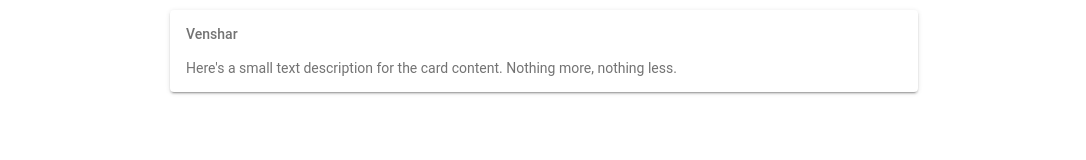
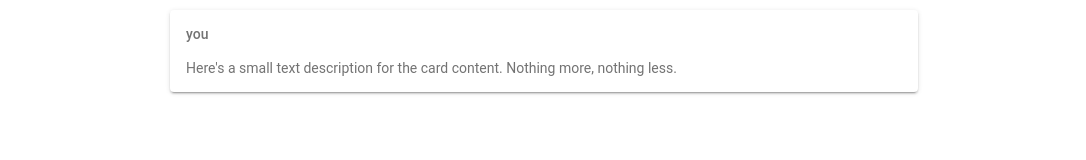
Before and after one commit to kend-official/yol-client, a React (Vite) app: page /chat in a window 1280 px wide. Shown: the top 160 px of the page, without its empty margins (96-1182 px from the left). Built offline with nearby package versions, Linux system fonts and the light colour scheme.

Commit message:
feat(component): :fire: add two mode for card message one Snders one user

```diff
--- a/src/components/CardMessage/MessageCard.tsx
+++ b/src/components/CardMessage/MessageCard.tsx
@@ -5,11 +5,21 @@ import {
   IonCardSubtitle,
 } from "@ionic/react";
 
-export default function MessageCard() {
+type Props = {
+  UserMessage: boolean;
+  Sender?: string;
+};
+
+export default function MessageCard({ UserMessage, Sender }: Props) {
   return (
-    <IonCard>
+    <IonCard
+      style={{
+        background: UserMessage ? "#c7ecee" : "",
+        color: UserMessage ? "#1e272e" : "",
+      }}
+    >
       <IonCardHeader>
-        <IonCardSubtitle>Venshar</IonCardSubtitle>
+        <IonCardSubtitle>{Sender ? Sender : "you"}</IonCardSubtitle>
       </IonCardHeader>
 
       <IonCardContent>
```
